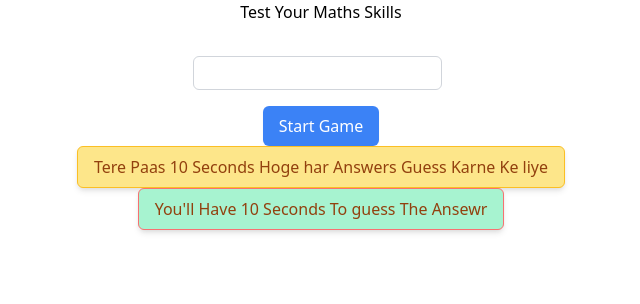
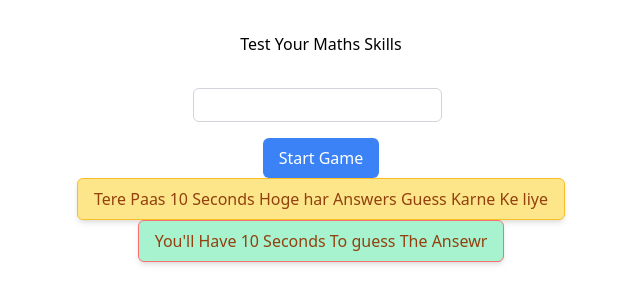
Before and after one commit to arshaikh-web/test-math, a website: page index.html in a window 1280 px wide. Shown: the whole page, without its empty margins (319-959 px from the left). Drawn offline with nearby package versions, Linux system fonts and the light colour scheme.

Commit message:
Update index.html

```diff
--- a/index.html
+++ b/index.html
@@ -11,6 +11,7 @@
     <title>Document</title>
   </head>
   <body>
+    <div class="my-8">
     <h1 class="flex justify-center items-center">Test Your Maths Skills</h1>
     <div class="container flex flex-col items-center p-4">
       <div class="value mt-4 text-xl font-bold"></div>
@@ -29,6 +30,7 @@
       </div>
     </div>
     <div id="rst" class="flex items-center"></div>
+    </div>
     <script src="src/math-skill/guesser.js"></script>
   </body>
 </html>
```
